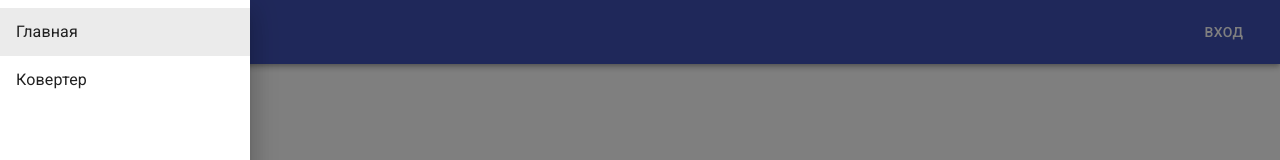
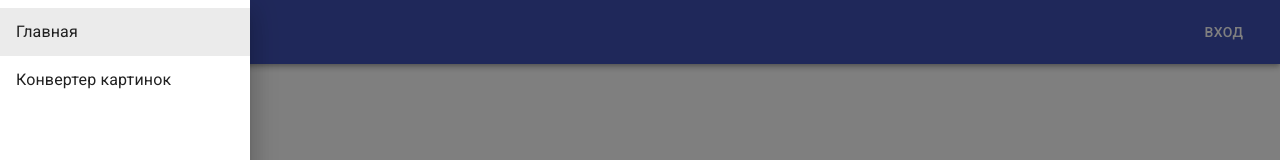
Before and after one commit to netostr/converter, a Next.js app: page / in a window 1280 px wide. Both pictures are taken after a click on the button "menu". Shown: the top 160 px of the page. Built offline with nearby package versions, Linux system fonts and the light colour scheme.

Commit message:
change selected element SwipeableTemporaryDrawer

```diff
--- a/src/components/HeaderAppBar.jsx
+++ b/src/components/HeaderAppBar.jsx
@@ -37,7 +37,7 @@ export default function HeaderAppBar({titleHeaderAppBar}) {
   return (
     <>
       <div className={classes.root}>
-        <SwipeableTemporaryDrawer state={isDriverOpen} toggleDrawer={toggleDrawer} />
+        <SwipeableTemporaryDrawer state={isDriverOpen} toggleDrawer={toggleDrawer} titleHeaderAppBar={titleHeaderAppBar}/>
         <AppBar position="static">
           <Toolbar>
             <IconButton edge="start" className={classes.menuButton} color="inherit" aria-label="menu" onClick={toggleDrawer(!isDriverOpen)}>
--- a/src/components/SwipeableTemporaryDrawer.jsx
+++ b/src/components/SwipeableTemporaryDrawer.jsx
@@ -19,17 +19,12 @@ const menu = [
   },
   {
     url: '/converter',
-    text: 'Ковертер',
+    text: 'Конвертер картинок',
   }
 ];
 
-export default function SwipeableTemporaryDrawer({ state, toggleDrawer }) {
+export default function SwipeableTemporaryDrawer({ state, toggleDrawer, titleHeaderAppBar }) {
   const classes = useStyles();
-
-  const [selectedIndex, setSelectedIndex] = React.useState(0);
-  const handleListItemClick = (index) => () => {
-    setSelectedIndex(index);
-  };
 
   return (
     <SwipeableDrawer
@@ -45,8 +40,7 @@ export default function SwipeableTemporaryDrawer({ state, toggleDrawer }) {
               key={data.text}
               component={Link}
               href={data.url}
-              selected={selectedIndex === index}
-              onClick={handleListItemClick(index)}
+              selected={titleHeaderAppBar === data.text}
             >
                 <ListItemText primary={data.text} />
             </ListItem>
```
